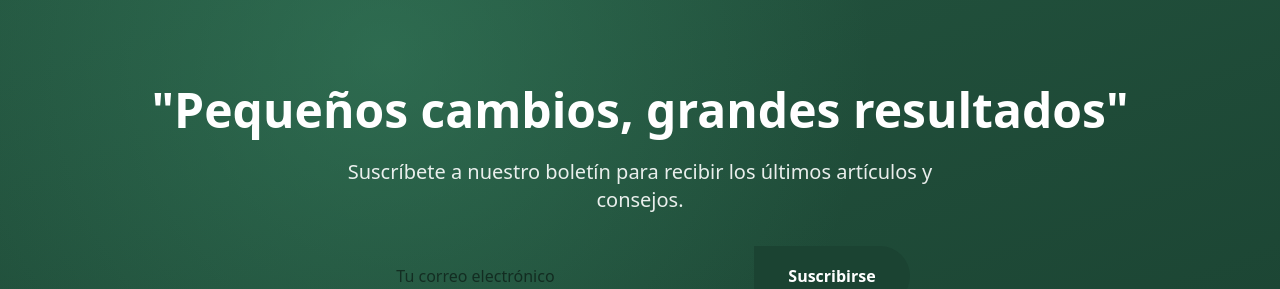
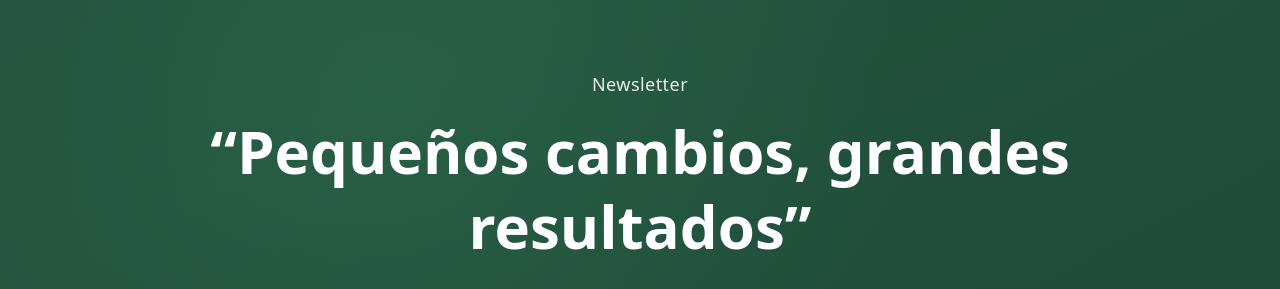
Before and after one commit to AlbeD3v/Dieta-Integral, a Next.js app: page / in a window 1280 px wide. Shown: the part 2508-2797 px from the top of the page. Built offline with nearby package versions, Linux system fonts and the light colour scheme.

Commit message:
se corrigio problema de compilacion

```diff
--- a/src/app/articulos/[slug]/page.tsx
+++ b/src/app/articulos/[slug]/page.tsx
@@ -12,8 +12,6 @@ interface ImageSegment {
   url: string;
   alt: string;
 }
-
-type Segment = TextSegment | ImageSegment;
 
 async function getArticle(slug: string) {
   try {
--- a/src/components/NewsletterSection.tsx
+++ b/src/components/NewsletterSection.tsx
@@ -2,27 +2,43 @@ import React from 'react';
 
 const NewsletterSection = () => {
   return (
-    <section className="relative bg-[#1B4332] py-20 overflow-hidden">
+    <section className="relative bg-[#1B4332] py-28 overflow-hidden">
       {/* Background gradient effects */}
-      <div className="absolute inset-0 bg-gradient-to-br from-[#2D6A4F]/50 to-transparent" />
-      <div className="absolute inset-0 bg-[radial-gradient(circle_at_30%_20%,rgba(64,145,108,0.4),transparent_50%)]" />
+      <div className="absolute inset-0 bg-gradient-to-br from-[#2D6A4F]/30 via-[#40916C]/20 to-transparent animate-gradient-slow" />
+      <div className="absolute inset-0 bg-[radial-gradient(circle_at_30%_20%,rgba(64,145,108,0.2),transparent_50%)]" />
 
-      <div className="container mx-auto px-6 py-12 text-center relative z-10">
-        <h2 className="text-4xl md:text-5xl font-bold text-white mb-6">
-          "Pequeños cambios, grandes resultados"
+      <div className="container mx-auto px-6 relative z-10">
+        <div className="max-w-4xl mx-auto text-center">
+          <span className="inline-block text-white/90 text-lg font-medium mb-4 tracking-wide">
+            Newsletter
+          </span>
+          <h2 className="text-4xl md:text-5xl lg:text-6xl font-bold text-white mb-8 leading-tight">
+            &ldquo;Pequeños cambios, grandes resultados&rdquo;
           </h2>
-        <p className="mt-4 text-xl text-white/90 max-w-2xl mx-auto">
+          <p className="mt-4 text-xl md:text-2xl text-white/90 max-w-2xl mx-auto mb-12">
             Suscríbete a nuestro boletín para recibir los últimos artículos y consejos.
           </p>
-        <div className="mt-8 flex flex-col sm:flex-row items-center justify-center gap-2 sm:gap-0">
+          <div className="mt-10 flex flex-col sm:flex-row items-center justify-center gap-3 sm:gap-0 max-w-xl mx-auto">
+            <div className="relative w-full sm:w-[26rem] group">
               <input
                 type="email"
                 placeholder="Tu correo electrónico"
-            className="px-6 py-4 rounded-full sm:rounded-r-none w-full sm:w-96 text-black border-2 border-transparent focus:border-primary/20 focus:outline-none"
+                className="w-full px-6 py-4 rounded-full sm:rounded-r-none text-gray-900 bg-white/95 border-2 border-transparent focus:border-[#40916C]/20 focus:outline-none shadow-lg placeholder:text-gray-500 transition-all duration-300 hover:bg-white focus:bg-white"
               />
-          <button className="w-full sm:w-auto px-8 py-4 bg-primary hover:bg-primary/90 rounded-full sm:rounded-l-none font-semibold text-white border-2 border-transparent hover:border-white/10 transition-all duration-300">
+              <div className="absolute inset-0 rounded-full sm:rounded-r-none bg-white/5 opacity-0 group-hover:opacity-100 transition-opacity duration-300" />
+            </div>
+            <button className="group w-full sm:w-auto px-8 py-4 bg-[#40916C] hover:bg-[#2D6A4F] rounded-full sm:rounded-l-none font-semibold text-white border-2 border-transparent hover:border-white/10 transition-all duration-300 shadow-lg hover:shadow-xl transform hover:-translate-y-0.5 hover:translate-x-0.5">
+              <span className="relative inline-flex items-center">
                 Suscribirse
+                <svg className="w-4 h-4 ml-2 -mr-1 transition-transform duration-300 ease-out group-hover:translate-x-1" fill="none" viewBox="0 0 24 24" stroke="currentColor">
+                  <path strokeLinecap="round" strokeLinejoin="round" strokeWidth={2} d="M14 5l7 7m0 0l-7 7m7-7H3" />
+                </svg>
+              </span>
             </button>
+          </div>
+          <p className="mt-6 text-sm text-white/70 hover:text-white/90 transition-colors duration-300">
+            Te mantendremos informado sobre nutrición y salud. Sin spam.
+          </p>
         </div>
       </div>
     </section>
```
Lines whose indentation alone changed are shown as unchanged.
